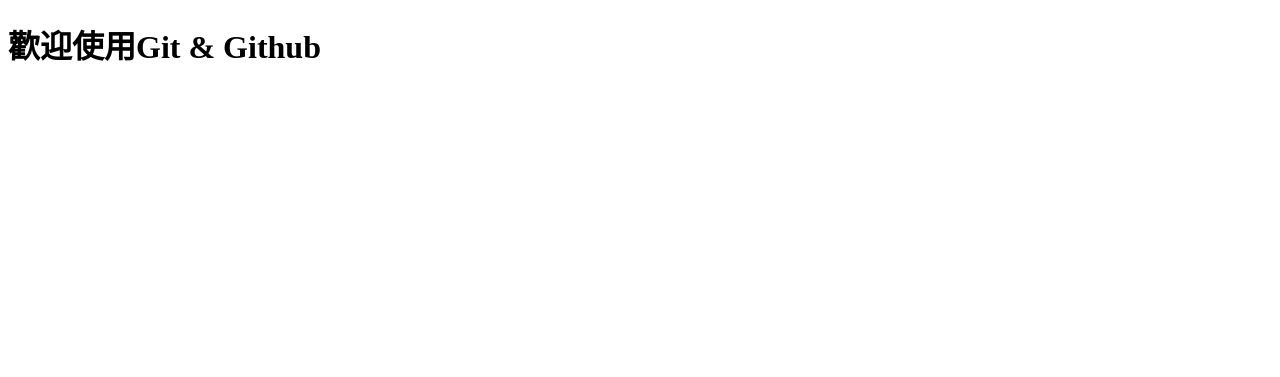
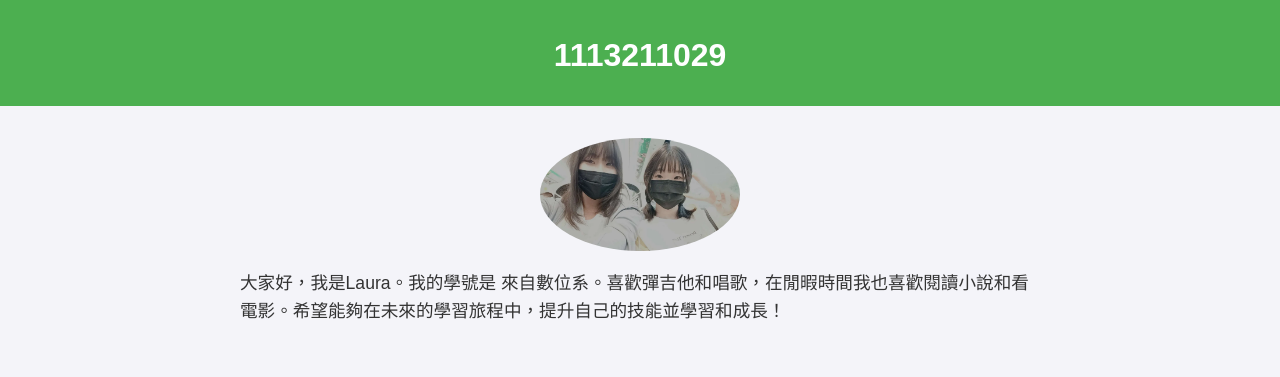
Before and after one commit to Lauraaaaa-gif/webtext2025, a plain HTML site: page intel.html in a window 1280 px wide. Drawn offline with Linux system fonts and the light colour scheme.

Commit message:
2025.9.22

```diff
--- a/intel.html
+++ b/intel.html
@@ -1,11 +1,57 @@
 <!DOCTYPE html>
-<html lang="en">
+<html lang="zh-TW">
 <head>
     <meta charset="UTF-8">
     <meta name="viewport" content="width=device-width, initial-scale=1.0">
-    <title>Document</title>
+    <title>1113211029</title>
+    <style>
+        body {
+            font-family: Arial, sans-serif;
+            margin: 0;
+            padding: 0;
+            background-color: #f4f4f9;
+            color: #333;
+        }
+
+        header {
+            background-color: #4CAF50;
+            color: white;
+            text-align: center;
+            padding: 1em;
+        }
+
+        .content {
+            padding: 2em;
+            max-width: 800px;
+            margin: 0 auto;
+        }
+
+        .photo {
+            width: 100%;
+            max-width: 200px;
+            border-radius: 50%;
+            margin: 0 auto;
+            display: block;
+        }
+
+        h1 {
+            font-size: 2em;
+            margin-bottom: 0.5em;
+        }
+
+        p {
+            font-size: 1.1em;
+            line-height: 1.6;
+        }
+    </style>
 </head>
 <body>
-    <h1>歡迎使用Git & Github</h1>
+    <header>
+        <h1>1113211029</h1>
+    </header>
+    <div class="content">
+        <img src="B612_20231216_152834_593.webp" alt="你的照片" class="photo">
+        <p>大家好，我是Laura。我的學號是 來自數位系。喜歡彈吉他和唱歌，在閒暇時間我也喜歡閱讀小說和看電影。希望能夠在未來的學習旅程中，提升自己的技能並學習和成長！</p>
+    </div>
 </body>
 </html>
```
Also changed, not shown: B612_20231216_152834_593.webp (added).
